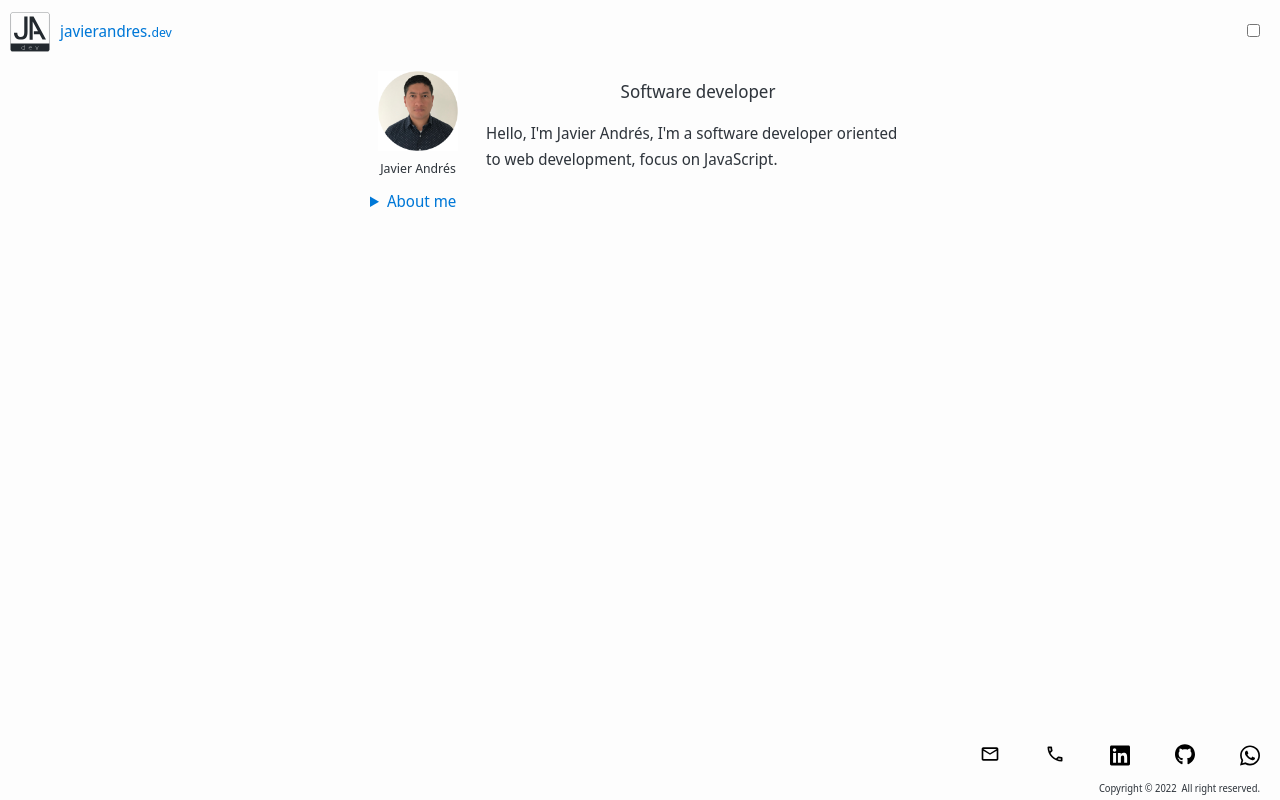
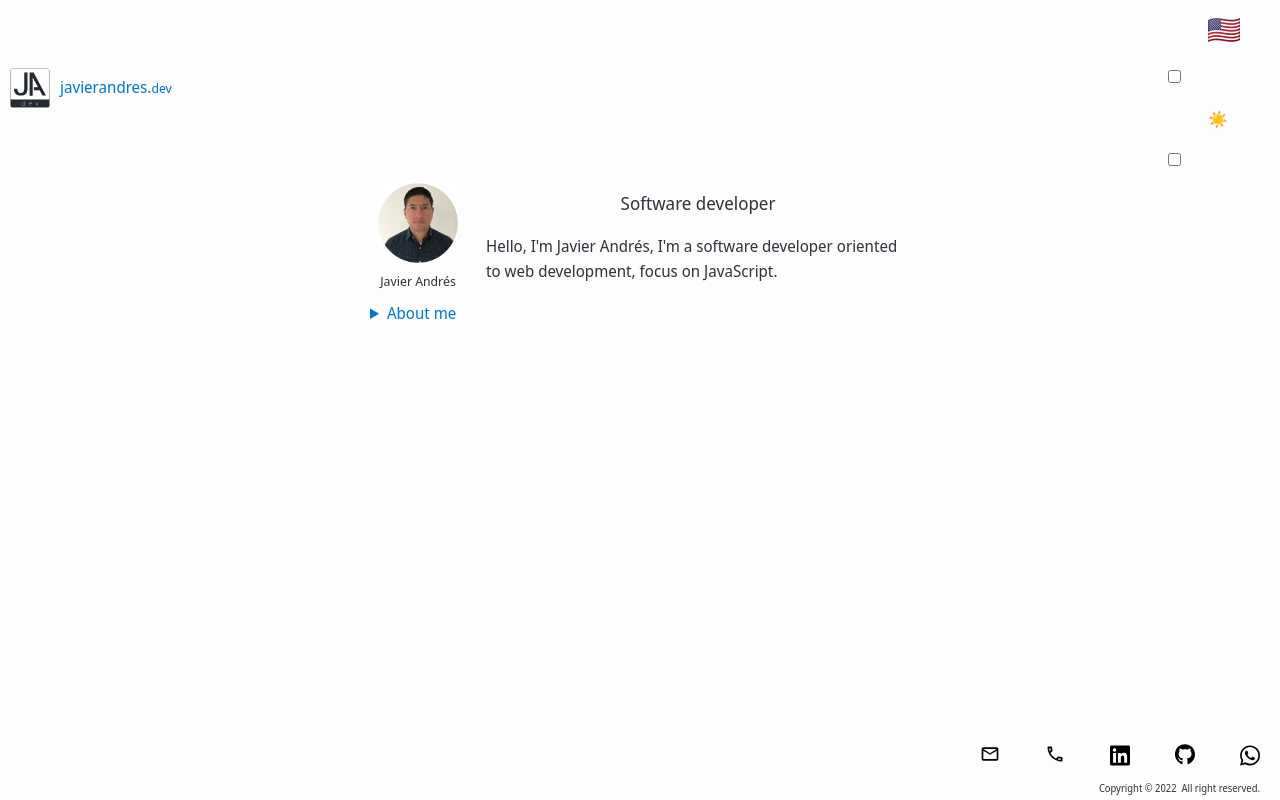
Before and after one commit to javierandres-dev/development-javierandres, a plain HTML site: page index.html in a window 1280 px wide. Drawn offline with Linux system fonts and the light colour scheme.

Commit message:
[last update] 20220212

```diff
--- a/index.html
+++ b/index.html
@@ -44,7 +44,16 @@
           </figcaption>
         </figure>
       </a>
-      <div class="toggle-theme"><input type="checkbox" name="" id="" /></div>
+      <div class="toggles">
+        <label for="toggleLang" class="lang">
+          <figure id="lang"></figure>
+          <input type="checkbox" id="toggleLang" class="checkbox"></input>
+        </label>
+        <label for="toggleTheme" class="theme">
+          <figure id="theme"></figure>
+          <input type="checkbox" id="toggleTheme" class="checkbox"></input>
+        </label>
+      </div>
     </header>
     <main role="main" class="container main">
       <figure class="person">
--- a/js/index.js
+++ b/js/index.js
@@ -1,9 +1,14 @@
 'use strict';
 const lang = window.navigator.language,
   d = window.document;
-let texts = null;
+let allTexts = null,
+  texts = null;
 
-const $profession = d.getElementById('profession'),
+const $lang = d.getElementById('lang'),
+  $toggleLang = d.getElementById('toggleLang'),
+  $theme = d.getElementById('theme'),
+  $toggleTheme = d.getElementById('toggleTheme'),
+  $profession = d.getElementById('profession'),
   $greet = d.getElementById('greet'),
   $i = d.getElementById('i'),
   $aboutMe = d.getElementById('aboutMe'),
@@ -11,13 +16,19 @@ const $profession = d.getElementById('profession'),
   $copyright = d.getElementById('copyright');
 
 d.addEventListener('DOMContentLoaded', () => {
-  setTexts();
+  setContents();
+  eventListeners();
 });
 
-const setTexts = async () => {
-  let res = await fetch('../json/index.json');
-  res = await res.json();
-  lang.startsWith('es') ? (texts = res.es) : (texts = res.en);
+const setContents = async () => {
+  const res = await fetch('../json/index.json');
+  allTexts = await res.json();
+
+  lang.startsWith('es') ? (texts = allTexts.es) : (texts = allTexts.en);
+
+  const theme = localStorage.getItem('key');
+
+  $theme.textContent = theme === 'dark' ? '🌙' : '☀️';
 
   let html = '';
   const last = texts.me.length - 1;
@@ -26,6 +37,7 @@ const setTexts = async () => {
     else html += `<p>${item}</p>`;
   });
 
+  $lang.innerHTML = `<img src="./img/flag-${texts.lang}.png" alt="flag">`;
   $profession.textContent = texts.profession;
   $greet.textContent = texts.greet;
   $i.textContent = texts.i;
@@ -33,3 +45,17 @@ const setTexts = async () => {
   $me.innerHTML = html;
   $copyright.textContent = texts.copyright;
 };
+
+const eventListeners = () => {
+  $toggleLang.addEventListener('click', handleLang);
+  $toggleTheme.addEventListener('click', handleTheme);
+};
+
+const handleLang = async () => {
+  texts.lang === 'es' ? (texts = allTexts.en) : (texts = allTexts.es);
+  console.log('toggle lang...');
+};
+
+const handleTheme = () => {
+  console.log('toggle theme...');
+};
--- a/json/index.json
+++ b/json/index.json
@@ -12,7 +12,8 @@
       "I'm currently working for an excellent company.",
       "Found a bug or have an idea? Contact me."
     ],
-    "copyright": "All right reserved."
+    "copyright": "All right reserved.",
+    "lang": "en"
   },
   "es": {
     "profession": "Desarrollador de software",
@@ -27,6 +28,7 @@
       "Actualmente trabajo para una excelente compañía.",
       "¿Encontró un error o tiene una idea? Contácteme."
     ],
-    "copyright": "Reservados todos los derechos."
+    "copyright": "Reservados todos los derechos.",
+    "lang": "es"
   }
 }
```
Also changed, not shown: img/flag-en.png (added), img/flag-es.png (added).
